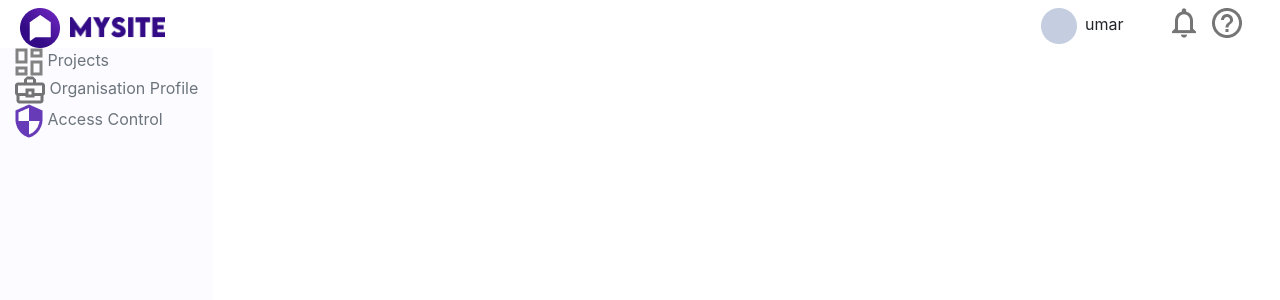
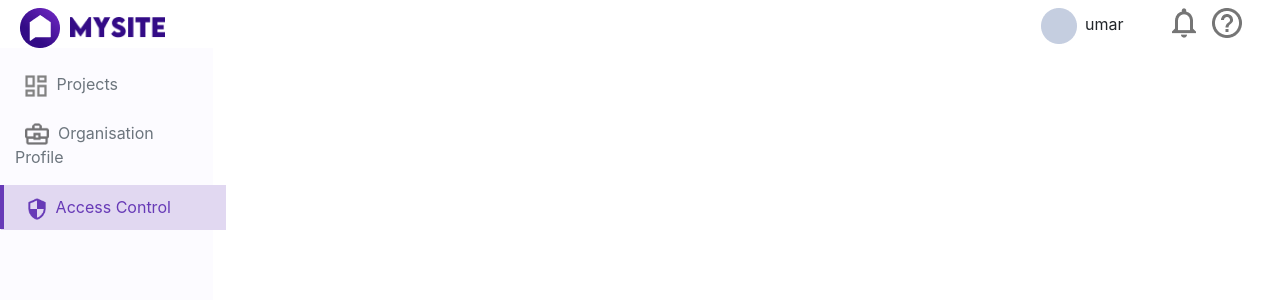
Before and after one commit to mdumar112233/mysite-dashboard-assigment, a React (Create React App) app: page / in a window 1280 px wide. Shown: the top 300 px of the page. Built offline with nearby package versions, Linux system fonts and the light colour scheme.

Commit message:
added new code

```diff
--- a/src/Components/Share/Sidebar/Sidebar.css
+++ b/src/Components/Share/Sidebar/Sidebar.css
@@ -1,4 +1,31 @@
 .sidebar-container{
     background-color: #FCFBFF;
     height: 100vh;
+    position: absolute;
 }
+.project img{
+    height: 22px;
+    margin-left: 10px;
+    margin-right: 5px;
+}
+.profile img{
+    height: 22px;
+    margin-left: 10px;
+    margin-right: 5px;
+}
+.control{
+    background-color: #E1D8F1;
+    width: 225px;
+    margin-left: -14px;
+    padding: 10px 25px;
+}
+.icon{
+    border-left: 4px solid #673AB7;
+    margin-left: -26px;
+    height: 30px;
+    padding: 12px;
+}
+.control img{
+    height: 22px;
+    margin-right: 5px;
+}
--- a/src/Components/Share/Sidebar/Sidebar.js
+++ b/src/Components/Share/Sidebar/Sidebar.js
@@ -7,14 +7,14 @@ import './Sidebar.css';
 const Sidebar = () => {
     return (
           <div className="col-md-2 sidebar-container">
-               <div className="project">
+               <div className="project mt-4" role="button">
                     <img  src={project} alt="project" /> <span className='text-secondary mt-3'>Projects</span>
                 </div>
-                <div className="profile">
+                <div className="profile mt-4" role="button">
                     <img src={profile} alt="profile" /> <span className='text-secondary'>Organisation Profile</span>
                 </div>
-                <div className="control">
-                    <img src={control} alt="control" /> <span className='text-secondary'>Access Control</span>
+                <div className="control mt-3" role="button">
+                    <span className='icon'></span><img src={control} alt="control" /> <span className='control-btn' style={{color: '#673AB7'}}>Access Control</span>
                 </div>
              </div>
         );
```
